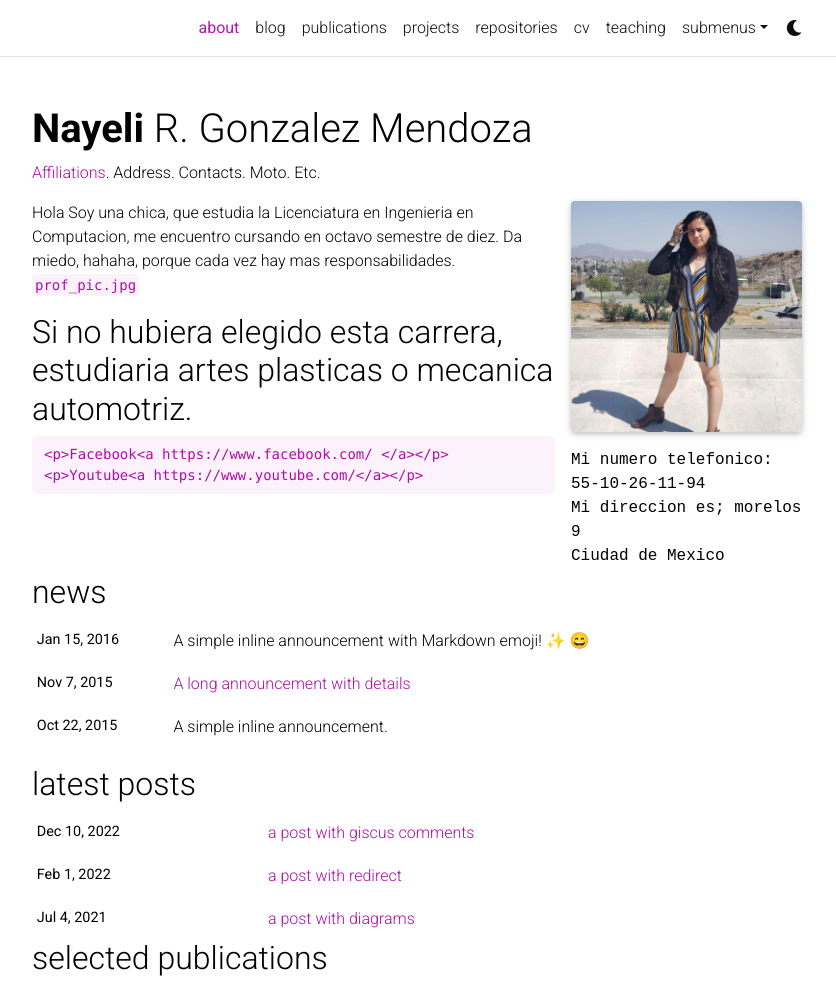
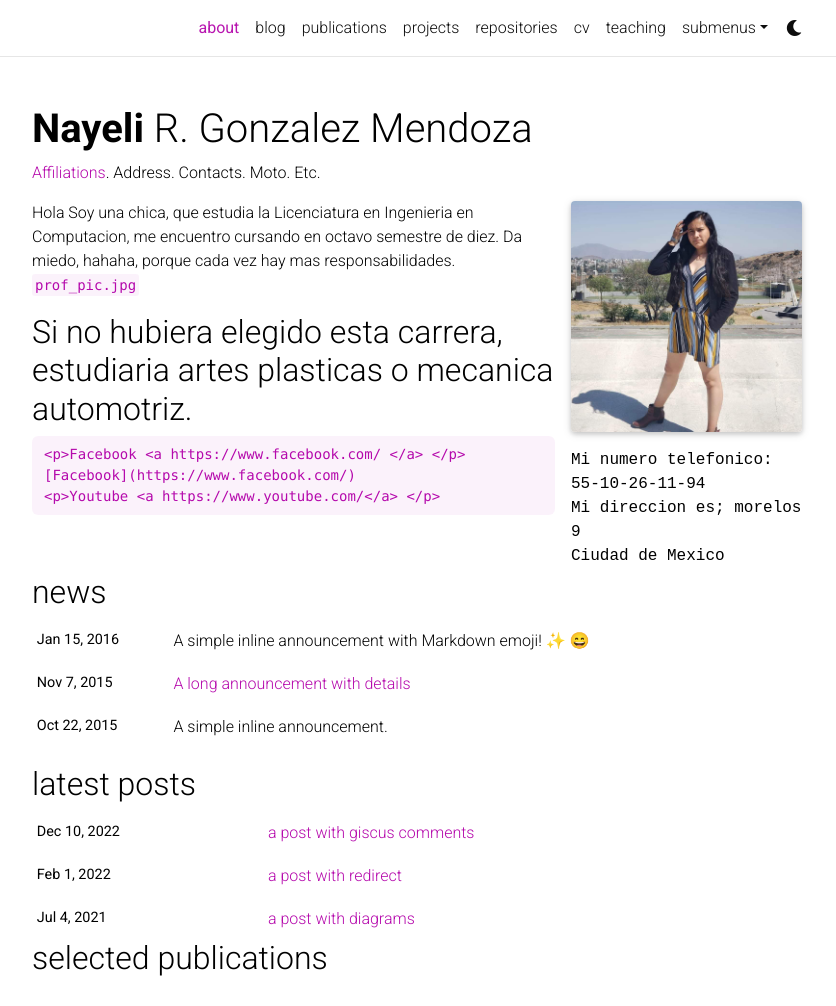
Before and after one commit to NayeliGGM/NayeliGGM.github.io, a Jekyll site: the page built from _pages/about.md, in a window 1280 px wide and 1295 px high, cut to the strip 0-1006 px from the top of the window. Shown: the whole strip, without its empty margins (223-1059 px from the left). Built offline with Jekyll 4.4.1, drawn with Linux system fonts in a browser that asks for light colours; full-size pictures stand in for the smaller copies a plugin makes; emoji names are drawn with the system emoji font; comment, search, counter and statistics services are not loaded; a style sheet for code colours, icons or effects is not loaded.

Commit message:
intentoCatorce

```diff
--- a/_pages/about.md
+++ b/_pages/about.md
@@ -23,5 +23,6 @@
 
 Si no hubiera elegido esta carrera, estudiaria artes plasticas o mecanica automotriz.
 ---
-    <p>Facebook<a https://www.facebook.com/ </a></p>
-    <p>Youtube<a https://www.youtube.com/</a></p>
+    <p>Facebook <a https://www.facebook.com/ </a> </p>
+    [Facebook](https://www.facebook.com/)
+    <p>Youtube <a https://www.youtube.com/</a> </p>
```
